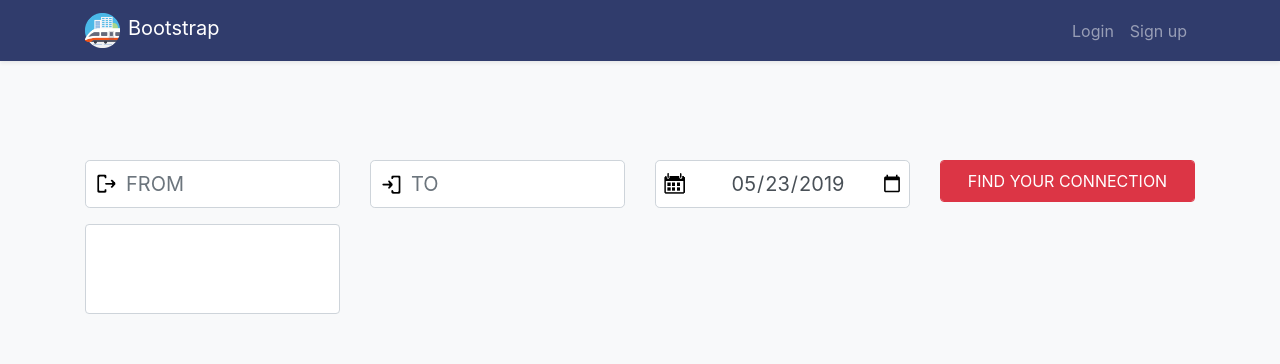
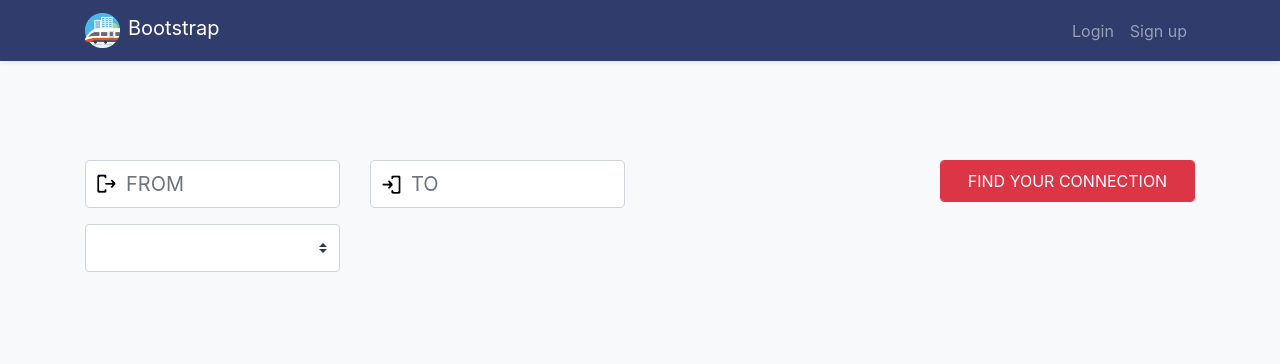
Before and after one commit to Damian4Lupa/timetable, a React (Create React App) app: page / in a window 1280 px wide. Shown: the top 364 px of the page. Built offline with nearby package versions, Linux system fonts and the light colour scheme.

Commit message:
worked with data, search lacation

```diff
--- a/src/components/SearchConnection.js
+++ b/src/components/SearchConnection.js
@@ -1,5 +1,6 @@
 import React, { Component } from 'react';
 import SearchFrom from './SearchFrom'
+const data = require('./data')
 
 class SearchConnection extends Component {
 
@@ -16,45 +17,22 @@
         stationInputFrom: '',
         stationInputTo: '',
         selectedLocations: [],
+        selectedLocationsSize: 0,
 
         selectedFrom: '',
         selectedTo: '',
         selectedFromCrs: 'STP',
         selectedToCrs: '',
 
-        dateComplete: true,
-        timeComplete: false,
-        dateITimeComplete: false,
+        flags: {
+            showSelect: true,
+            formIsChanged: true,
+            dateComplete: true,
+            timeComplete: false,
+            dateITimeComplete: false,
+        }
+
     }
-
-    data = [
-        { id: 1, location: "Abbey Road", CRS: "ZAL" },
-        { id: 2, location: "Abbey Wood", CRS: "ABW" },
-        { id: 3, location: "Abercwmboi", CRS: "ABI" },
-        { id: 4, location: "Abercynon", CRS: "ACY" },
-        { id: 5, location: "Aberdour", CRS: "AUR" },
-        { location: "", CRS: "" },
-        { location: "", CRS: "" },
-        { location: "", CRS: "" },
-        { location: "", CRS: "" },
-        { location: "", CRS: "" },
-        { location: "", CRS: "" },
-        { location: "", CRS: "" },
-        { location: "", CRS: "" },
-        { location: "", CRS: "" },
-        { location: "", CRS: "" },
-        { location: "", CRS: "" },
-        { location: "", CRS: "" },
-
-    ]
-    // handleChangeCompliteStatus = (event) => {
-    //     if (event.target.name === "date") {
-
-    //         // this.setState({
-    //         //     dateComplete: false
-    //         // })
-    //     }
-    // }
 
     handleChangeData = event => {
         const name = event.target.name
@@ -108,34 +86,83 @@
 
     componentDidUpdate(previousProps, previousState) {
         let inputValue = this.state.stationInputFrom //to co wpisuje w input
-        let station = [...this.data] //punkt wejściowy
-        // console.log(location)
+        let station = [...data.data] //punkt wejściowy
+
         let selectedLocations = [] //dopasowane lokalizacje po wyszukaniu - do przesłania do state - obiekt z id, locat. i crs po wyszukiwaniu
+
+        let selectedLocationsSize = 0
 
         if (previousState.stationInputFrom !== this.state.stationInputFrom) {
             selectedLocations = station.filter(item => item.location.includes(inputValue))
 
+            if (selectedLocationsSize > 5) {
+                selectedLocationsSize = 5
+            } else if (selectedLocationsSize = 2) {
+                selectedLocationsSize = 2
+            } else {
+                selectedLocationsSize = selectedLocations.length
+            }
+
             this.setState({
-                selectedLocations
+                selectedLocations,
+                selectedLocationsSize
             })
+        }
+    }
 
+    handleSearchForm2 = event => {
+        // console.log(event.target.value)
+
+        this.setState({
+            selectedFromCrs: event.target.value
+        })
+    }
+
+    handleSearchForm(id) {
+        if (this.state.formIsChanged) {
+            this.setState({
+                selectedFromCrs: id,
+                formIsChanged: false
+            })
         }
+    }
+
+    handleSelectedLocationForm2 = event => {
+        console.log(event.target.getAttribute('name'))
+    }
+
+    renderStatusOfFlags = () => {
+        // console.log("działa")
+
+        //zestaw zasad i aktualizacji flag
+    }
 
 
 
-
-    }
-
     render() {
 
-        const { date, time, dateITime, dateComplete, timeComplete, dateITimeComplete, stationInputFrom, stationInputTo } = this.state
+        const { date, time, dateITime, dateComplete, timeComplete, dateITimeComplete, stationInputFrom, stationInputTo, selectedLocationsSize, selectedLocations } = this.state
 
         let maxDate = this.minDate.slice(0, 4) * 1 + 1
         maxDate = maxDate + "-12-31"
 
-        let handleSearchFrom = this.state.stationInputFrom.length > 4 ? <SearchFrom stationInputFrom={stationInputFrom} data={this.data} /> : null
+        let searchForm = selectedLocations.map(item => (
+            <SearchFrom
+                key={item.id}
+                id={item.id}
+                location={item.location}
+                crs={item.CRS}
+                // name={item.location}
+                chosen={this.handleSearchForm(this, item.id)}
+            />
+        ))
 
-        // console.log(this.minDate, this.date)
+        // let show_SearchFrom = this.state.stationInputFrom.length >= 3 ? searchForm : null
+
+        this.renderStatusOfFlags()
+
+        // show_SelectIHave = this.data.map(item => (
+        //     <SelectIHave key={item.id} id={item.id} title={item.title} chosen={this.handleSelectIHave(this, item.id)} />))
 
 
 
@@ -145,14 +172,21 @@
 
 
                     <div class="col">
-                        <input name="stationInputFrom" class="validFrom form-control form-control-lg" type="text" placeholder="FROM" value={stationInputFrom} onChange={this.handleChangeData} onClick={handleSearchFrom} />
+                        <input name="stationInputFrom" class="validFrom form-control form-control-lg" type="text" placeholder="FROM" value={stationInputFrom} onChange={this.handleChangeData} />
 
 
                         <div class="form-group mt-3">
 
-                            <select class="custom-select custom-select-lg" size="3" >
-                                <option value={this.data.id}>{this.data.location}</option>
-                            </select>
+                            {this.state.flags.showSelect && <select class="custom-select custom-select-lg" size={selectedLocationsSize}
+                                onChange={this.handleSearchForm2}
+                                onClick={this.handleSelectedLocationForm2}
+                            >
+
+                                {searchForm}
+
+                            </select>}
+
+
                         </div>
 
                     </div>
--- a/src/components/SearchFrom.js
+++ b/src/components/SearchFrom.js
@@ -2,29 +2,14 @@
 
 const SearchFrom = props => {
 
-    // let inputStation = props.stationInputFrom
-    // let location = props.data.location
-
-
-    // const searchStation = location.filter(item => item.includes(inputStation))
-
-
-
-
-
-
-
     return (
-    // <div class="form-group">
-
-    //     <select class="custom-select custom-select-lg mt-3 " size="3" >
-    //         <option value={null}>{null}</option>
-    //     </select>
-    // </div>
-
-<p>działa</p>
-
-
+        <option
+            value={props.crs}
+            id={props.crs}
+            name={props.location}
+        >
+            {props.location}
+        </option>
 
 
 
--- /dev/null
+++ b/src/components/data.js
@@ -0,0 +1,21 @@
+
+
+export const data = [
+    { id: 1, location: "Abbey Road", CRS: "ZAL" },
+    { id: 2, location: "Abbey Wood", CRS: "ABW" },
+    { id: 3, location: "Abercwmboi", CRS: "ABI" },
+    { id: 4, location: "Abercynon", CRS: "ACY" },
+    { id: 5, location: "Aberdour", CRS: "AUR" },
+    { location: "", CRS: "" },
+    { location: "", CRS: "" },
+    { location: "", CRS: "" },
+    { location: "", CRS: "" },
+    { location: "", CRS: "" },
+    { location: "", CRS: "" },
+    { location: "", CRS: "" },
+    { location: "", CRS: "" },
+    { location: "", CRS: "" },
+    { location: "", CRS: "" },
+    { location: "", CRS: "" },
+    { location: "", CRS: "" },
+]
```
